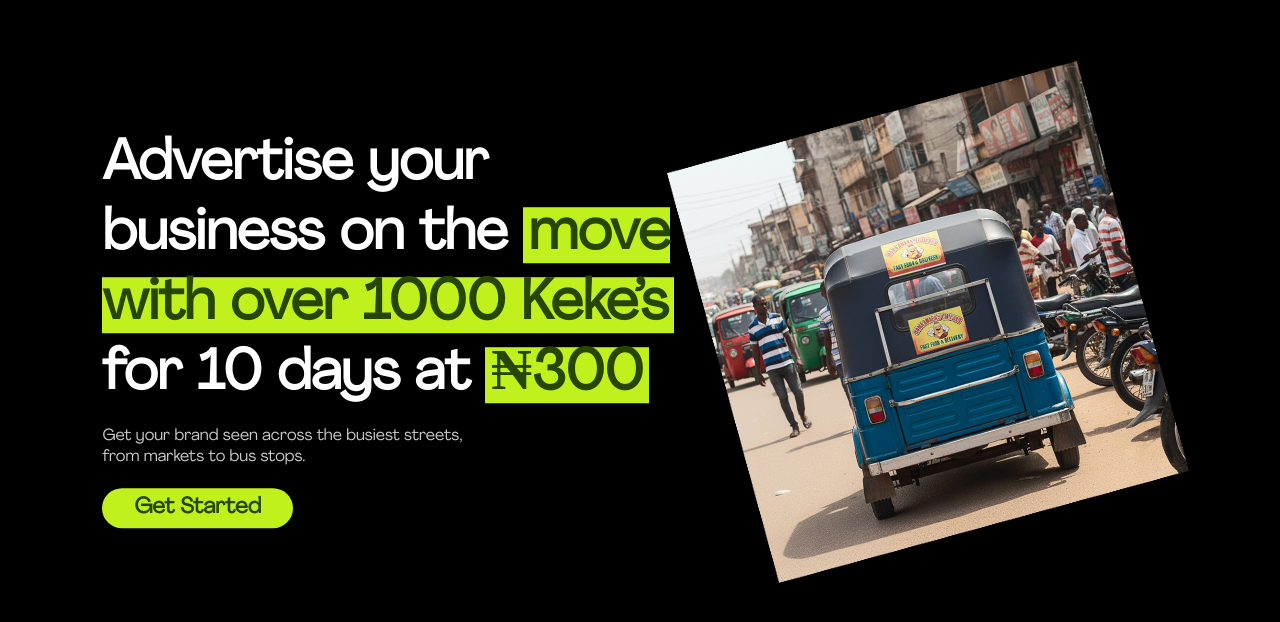
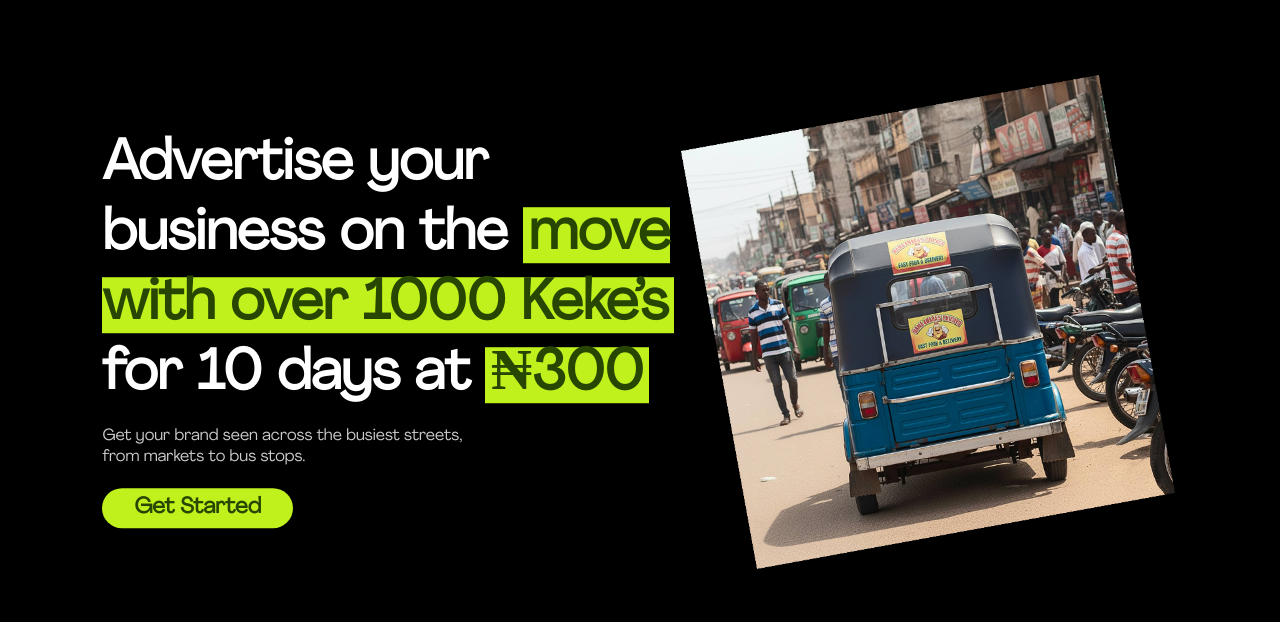
Before and after one commit to dennisvovwe-cmd/rydverts, a plain HTML site: page index.html in a window 1280 px wide. Shown: the part 96-718 px from the top of the page. Drawn offline with Linux system fonts and the light colour scheme; files whose address does not match are found by name.

Commit message:
Update style.css

```diff
--- a/style.css
+++ b/style.css
@@ -108,8 +108,8 @@ nav {
   margin-bottom:150px;
 }
 .content .image-section img {
- width: clamp(260px, 40vw, 500px);
+ width: clamp(460px, 40vw, 500px);
   height: auto;
   border-radius: 8px;
-  transform: rotate(-4deg);
+  transform: rotate(1deg);
 }
```
